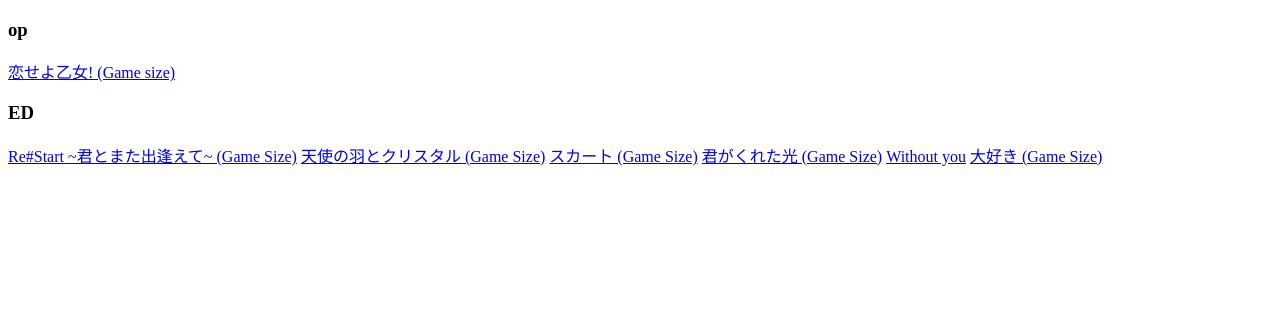
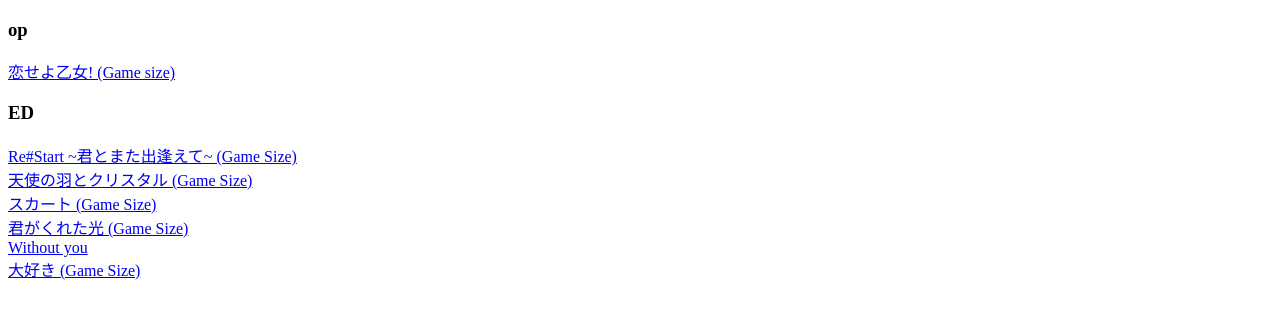
Before and after one commit to 3wdjyecom/lrc, a plain HTML site: page zhuanji/sabbatofthewitch/index.html in a window 1280 px wide. Drawn offline with Linux system fonts and the light colour scheme.

Commit message:
Add files via upload

```diff
--- a/zhuanji/sabbatofthewitch/index.html
+++ b/zhuanji/sabbatofthewitch/index.html
@@ -9,11 +9,11 @@
     <h3>op</h3>
     <a href="./恋せよ乙女! (Game size).txt" download>恋せよ乙女! (Game size)</a>
     <h3>ED</h3>
-    <a href="./神代あみ - Re#Start ~君とまた出逢えて~ (Game Size).txt" download="Re#Start ~君とまた出逢えて~ (Game Size).txt">Re#Start ~君とまた出逢えて~ (Game Size)</a>
-    <a href="./Riryka - 天使の羽とクリスタル (Game Size).txt" download="天使の羽とクリスタル (Game Size).txt">天使の羽とクリスタル (Game Size)</a>
-    <a href="./葉月 - スカート (Game Size).txt" download="スカート (Game Size).txt">スカート (Game Size)</a>
-    <a href="./カサンドラ - 君がくれた光 (Game Size).txt" download="君がくれた光 (Game Size).txt">君がくれた光 (Game Size)</a>
-    <a href="./Without you.txt" download="Without you.txt">Without you</a>
+    <a href="./神代あみ - Re#Start ~君とまた出逢えて~ (Game Size).txt" download="Re#Start ~君とまた出逢えて~ (Game Size).txt">Re#Start ~君とまた出逢えて~ (Game Size)</a><br>
+    <a href="./Riryka - 天使の羽とクリスタル (Game Size).txt" download="天使の羽とクリスタル (Game Size).txt">天使の羽とクリスタル (Game Size)</a><br>
+    <a href="./葉月 - スカート (Game Size).txt" download="スカート (Game Size).txt">スカート (Game Size)</a><br>
+    <a href="./カサンドラ - 君がくれた光 (Game Size).txt" download="君がくれた光 (Game Size).txt">君がくれた光 (Game Size)</a><br>
+    <a href="./Without you.txt" download="Without you.txt">Without you</a><br>
     <a href="./中山マミ - 大好き (Game Size).txt" download="大好き (Game Size).txt">大好き (Game Size)</a>
 </body>
 </html>
```
